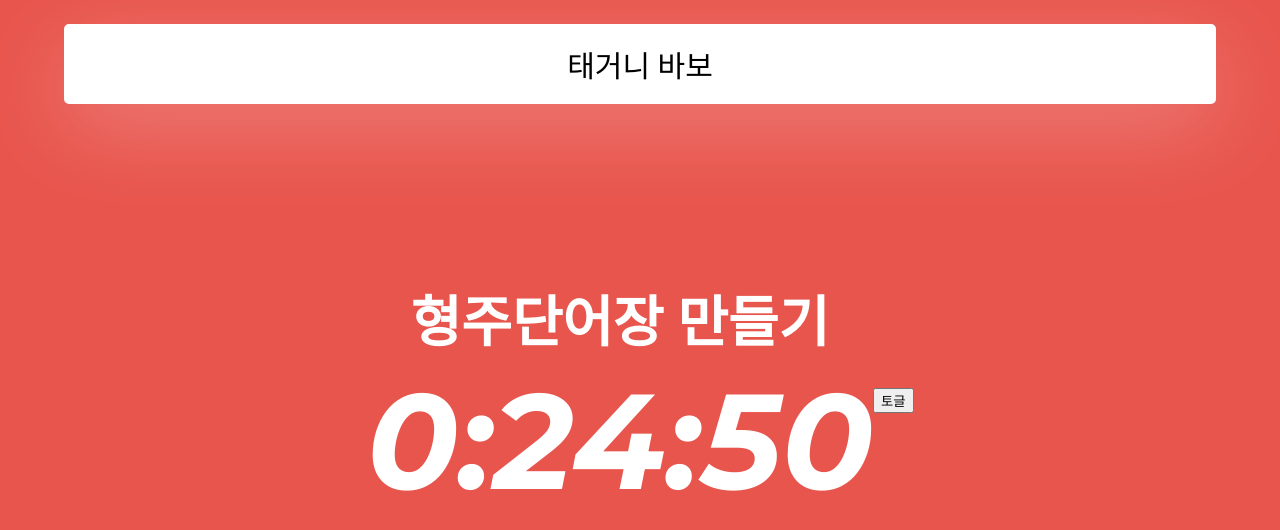
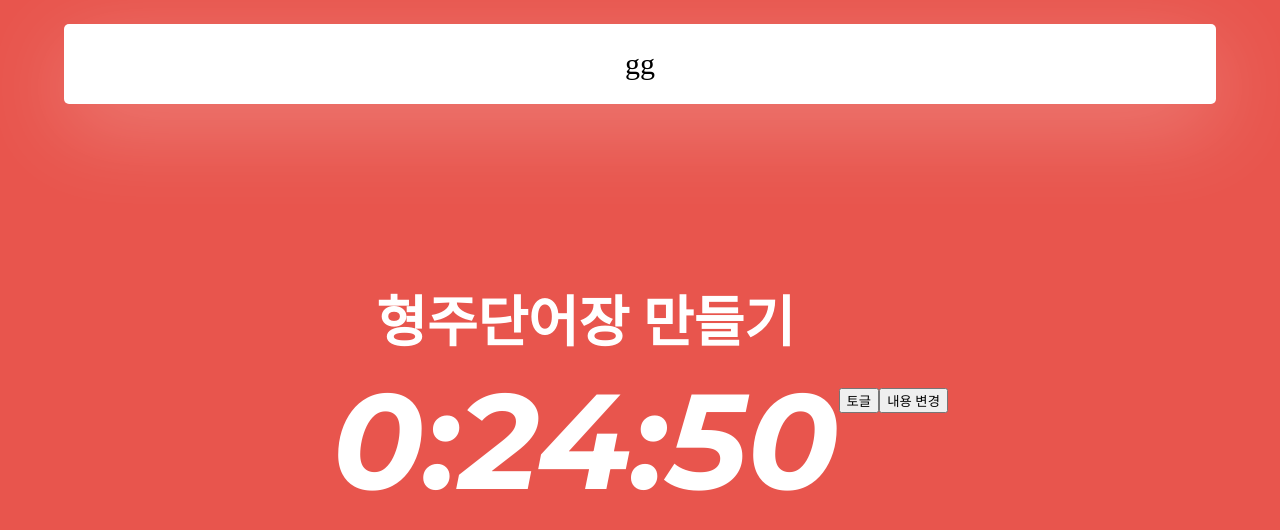
Before and after one commit to HyungJu/Pomodimer, a Vue app: page / in a window 1280 px wide. Both pictures are taken after a click on the button "토글". Shown: the top 530 px of the page. Built offline with nearby package versions, Linux system fonts and the light colour scheme.

Commit message:
Notification Message bind to noti props

```diff
--- a/src/App.vue
+++ b/src/App.vue
@@ -1,7 +1,7 @@
 <template>
   <div id="app">
     <transition name="slidein">
-      <notification v-if='notiExists()'/>
+      <notification v-bind:message='notification' v-if='notiExists()'/>
     </transition>
 
     <div id="flex">
@@ -9,6 +9,7 @@
       <timer/>
 
       <button v-on:click="show()">토글</button>
+      <button v-on:click="change()">내용 변경</button>
 
     </div>
 
@@ -30,12 +31,14 @@ export default {
   },
   methods: {
     show: function () {
-      if(!this.notification){
-
+      if (!this.notification) {
         this.notification = 'gg'
       } else {
         this.notification = ''
       }
+    },
+    change: function () {
+      this.notification = 'gg1'
     },
     notiExists: function () {
       return this.notification
@@ -63,6 +66,4 @@ export default {
      justify-content: center;
    }
 
-
-
 </style>
--- a/src/components/Notification.vue
+++ b/src/components/Notification.vue
@@ -1,12 +1,13 @@
 <template>
     <div id="noti">
-      <p>태거니 바보</p>
+      <p>{{message}}</p>
     </div>
 </template>
 
 <script>
 export default {
-  name: 'Notification'
+  name: 'Notification',
+  props: ['message']
 }
 </script>
 
--- a/src/components/Timer.vue
+++ b/src/components/Timer.vue
@@ -7,8 +7,8 @@
 </template>
 
 <script>
-  var numeral = require('numeral')
-  export default {
+const numeral = require('numeral')
+export default {
   name: 'timer',
   data: function () {
     return {
@@ -18,9 +18,6 @@
   },
   computed: {
     displayTimer: function () {
-      var min = parseInt(this.timerDuration / 60)
-      var sec = this.timerDuration - min * 60 ? this.timerDuration - min * 60 : '00'
-
       return numeral(this.timerDuration).format('00:00')
     }
   },
```
